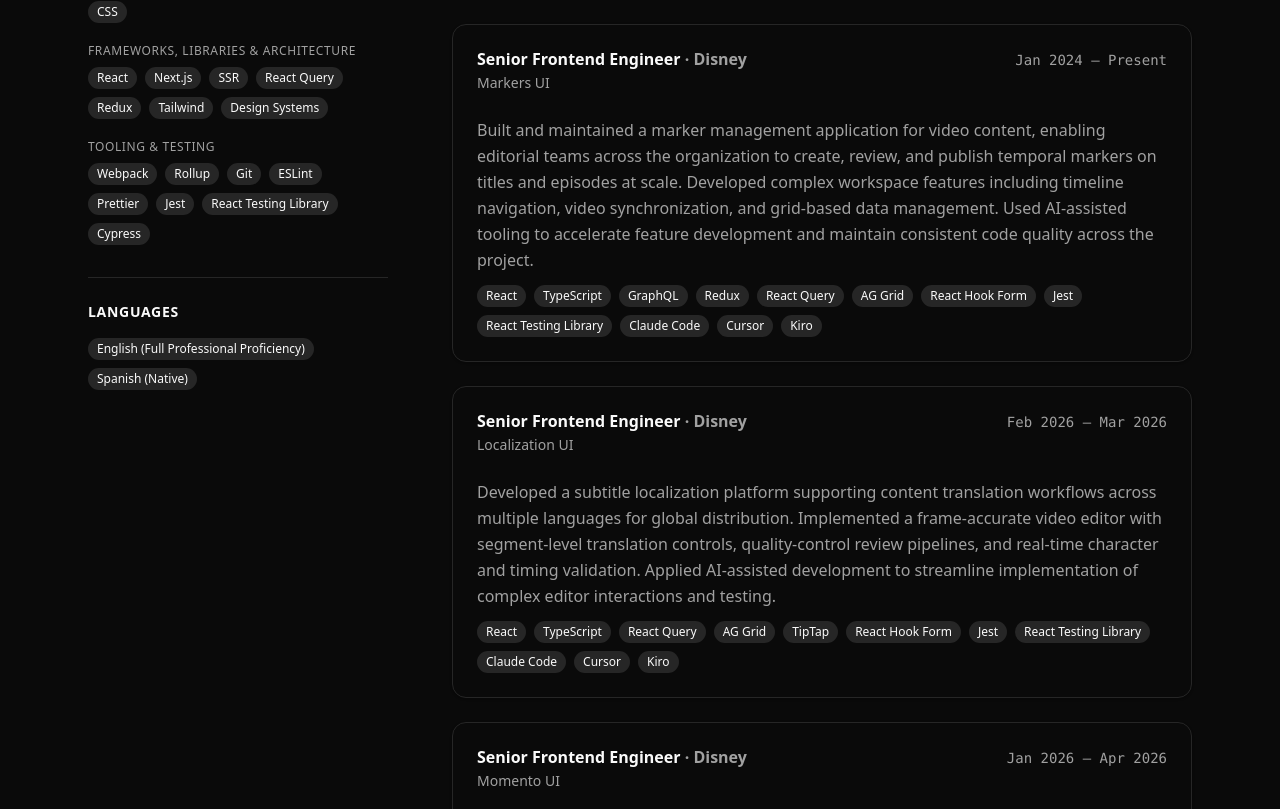
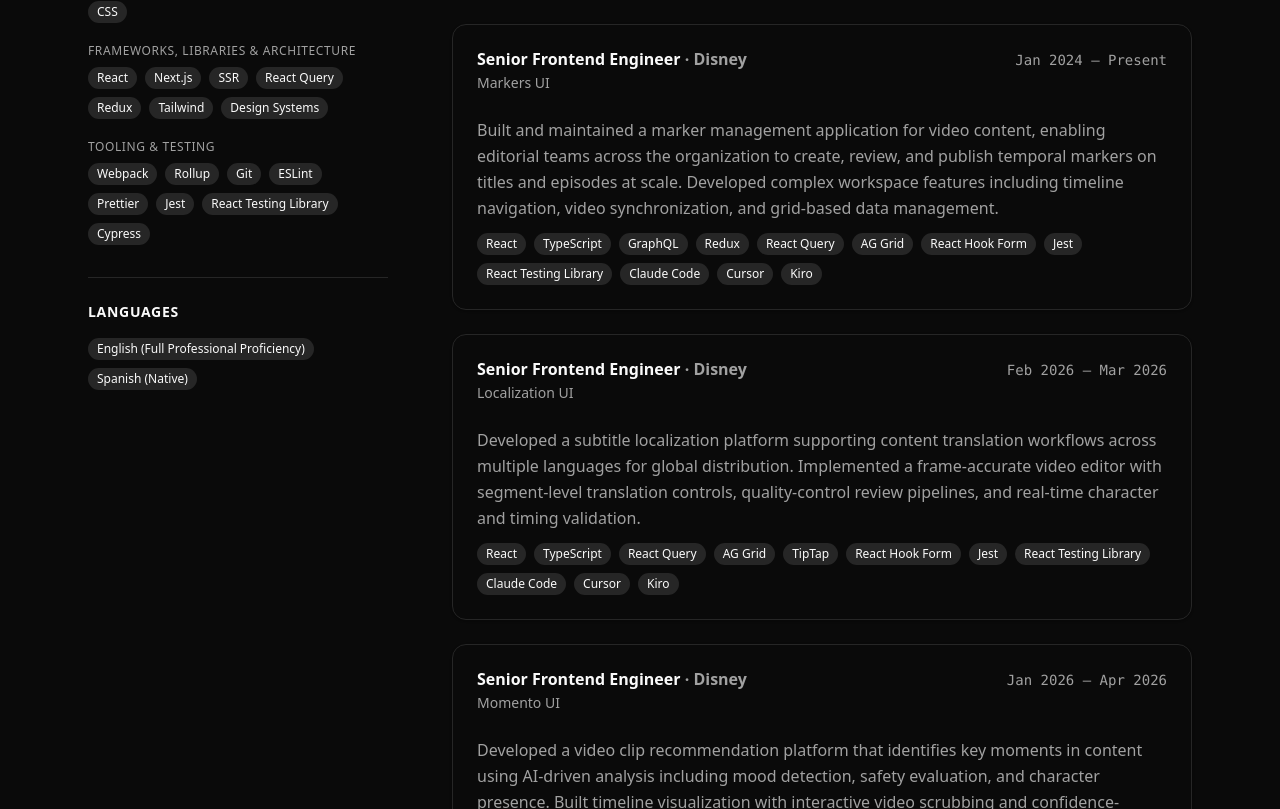
Before and after one commit to kimurakenshi/resume, a React (Vite) app: page / in a window 1280 px wide. Shown: the part 450-1259 px from the top of the page. Built offline with nearby package versions, Linux system fonts and the light colour scheme.

Commit message:
chore: remove AI

```diff
--- a/src/data/experience.ts
+++ b/src/data/experience.ts
@@ -5,7 +5,7 @@ export const experience = [
     company: 'Disney',
     project: 'Markers UI',
     description:
-      'Built and maintained a marker management application for video content, enabling editorial teams across the organization to create, review, and publish temporal markers on titles and episodes at scale. Developed complex workspace features including timeline navigation, video synchronization, and grid-based data management. Used AI-assisted tooling to accelerate feature development and maintain consistent code quality across the project.',
+      'Built and maintained a marker management application for video content, enabling editorial teams across the organization to create, review, and publish temporal markers on titles and episodes at scale. Developed complex workspace features including timeline navigation, video synchronization, and grid-based data management.',
     technologies: [
       'React',
       'TypeScript',
@@ -27,7 +27,7 @@ export const experience = [
     company: 'Disney',
     project: 'Localization UI',
     description:
-      'Developed a subtitle localization platform supporting content translation workflows across multiple languages for global distribution. Implemented a frame-accurate video editor with segment-level translation controls, quality-control review pipelines, and real-time character and timing validation. Applied AI-assisted development to streamline implementation of complex editor interactions and testing.',
+      'Developed a subtitle localization platform supporting content translation workflows across multiple languages for global distribution. Implemented a frame-accurate video editor with segment-level translation controls, quality-control review pipelines, and real-time character and timing validation.',
     technologies: [
       'React',
       'TypeScript',
@@ -48,7 +48,7 @@ export const experience = [
     company: 'Disney',
     project: 'Momento UI',
     description:
-      'Developed a video clip recommendation platform that identifies key moments in content using AI-driven analysis including mood detection, safety evaluation, and character presence. Built timeline visualization with interactive video scrubbing and confidence-scored cut-point suggestions, helping content teams surface promotional clips efficiently. Applied AI-assisted tooling to accelerate UI development and maintain high test coverage.',
+      'Developed a video clip recommendation platform that identifies key moments in content using AI-driven analysis including mood detection, safety evaluation, and character presence. Built timeline visualization with interactive video scrubbing and confidence-scored cut-point suggestions, helping content teams surface promotional clips efficiently.',
     technologies: [
       'React',
       'TypeScript',
@@ -68,7 +68,7 @@ export const experience = [
     company: 'Disney',
     project: 'MediaIQ UI',
     description:
-      'Built a media intelligence platform that surfaces AI-generated metadata from video content, supporting content teams with scene classification, character identification, and visual search capabilities. Developed interactive comparison views, conversational query interfaces, and automated tagging workflows that reduce manual cataloging effort. Used AI-assisted development tools to iterate quickly on data-rich UI components.',
+      'Built a media intelligence platform that surfaces AI-generated metadata from video content, supporting content teams with scene classification, character identification, and visual search capabilities. Developed interactive comparison views, conversational query interfaces, and automated tagging workflows that reduce manual cataloging effort.',
     technologies: [
       'React',
       'TypeScript',
```
